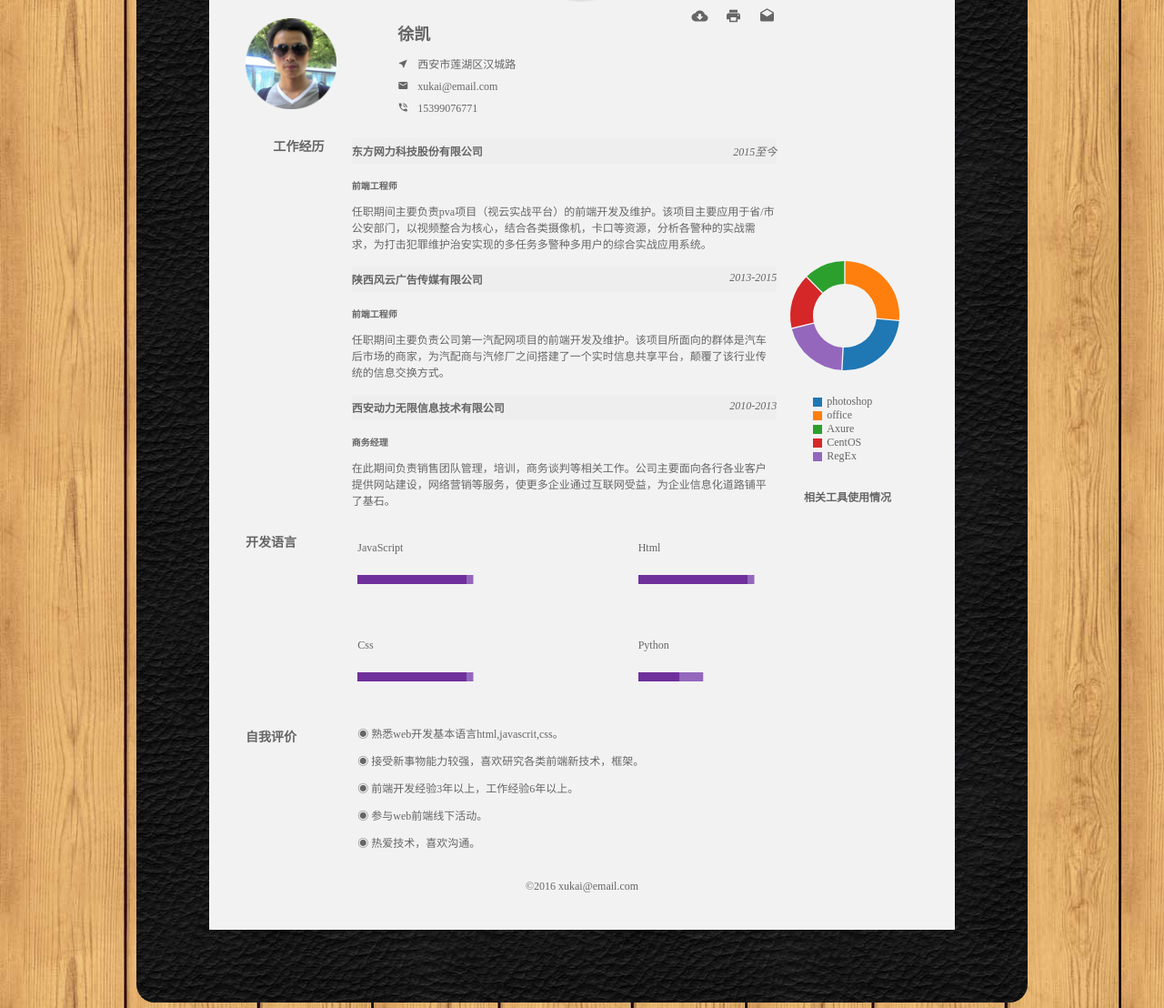
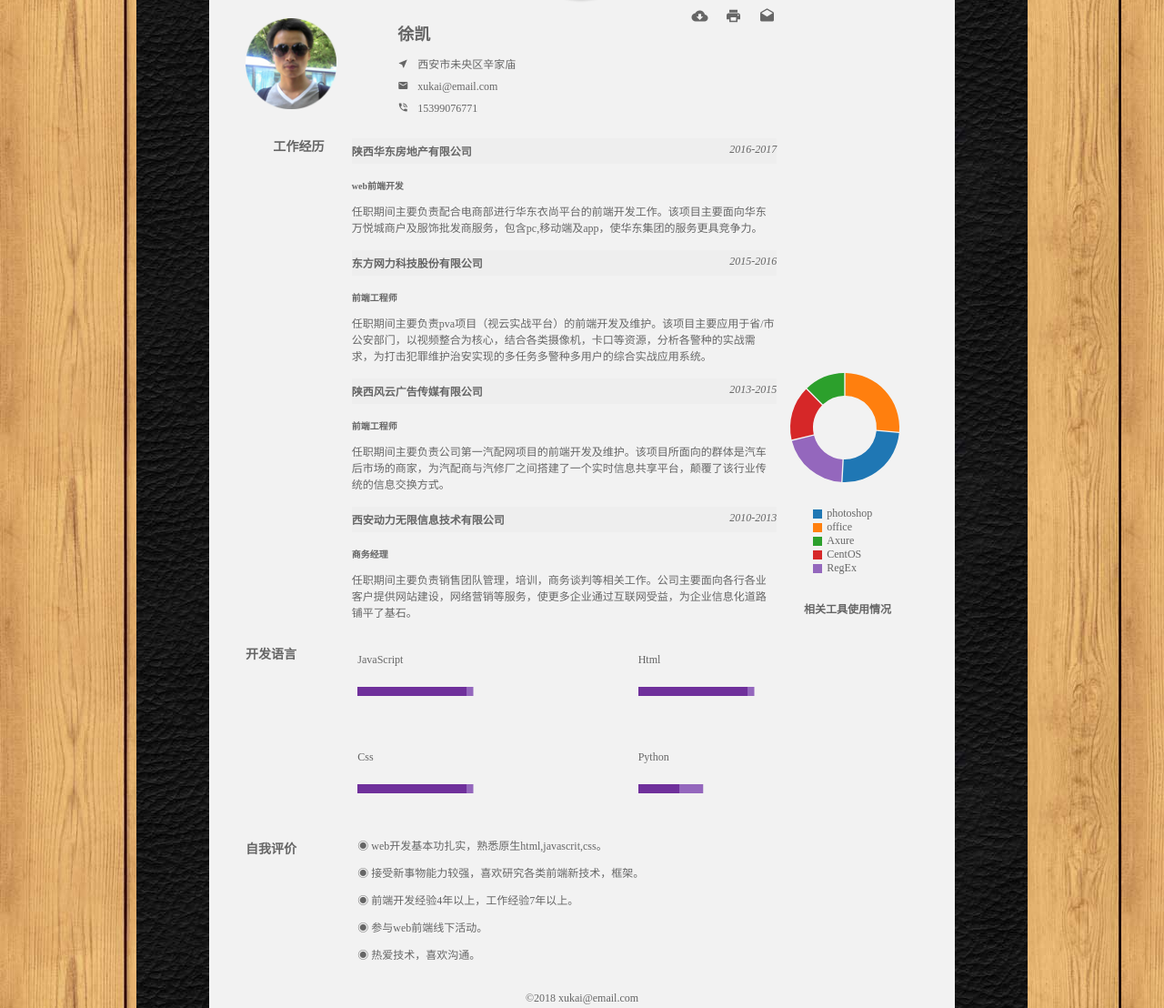
Before and after one commit to 8v8/8v8, a plain HTML site: page index.html in a window 1280 px wide. Shown: the part 212-1320 px from the top of the page at 91% size. Drawn offline with Linux system fonts and the light colour scheme; files whose address does not match are found by name.

Commit message:
upgrade to 2018

```diff
--- a/css/index.css
+++ b/css/index.css
@@ -90,10 +90,10 @@ body {
 .download ul {
     display: none;
     position: absolute;
-    left: -28px;
+    left: -30px;
     top: 10px;
     padding: 0;
-    width: 85px;
+    width: 90px;
     border-radius: 3px;
 }
 .download:hover ul,
@@ -102,6 +102,7 @@ body {
     display: block;
 }
 .download ul li {
+    text-align: center;
     font-size: 12px;
     padding: 5px;
     border: 1px solid #6F309B;
--- a/index.html
+++ b/index.html
@@ -25,7 +25,7 @@
                 <figure class="lyt2 kpic"><img src="./img/k.png" alt="徐凯"></figure>
                 <div class="baseinfo lyt5">
                     <h2>徐凯</h2>
-                    <p class="add i-near_me ">西安市莲湖区汉城路</p>
+                    <p class="add i-near_me ">西安市未央区辛家庙</p>
                     <p class="email i-markunread">xukai@email.com</p>
                     <p class="phone i-phone_in_talk">15399076771</p>
 
@@ -49,8 +49,11 @@
             <div class="ability f-row-res">
                 <h3 class="lyt3 his-title">工作经历</h3>
                 <div class="work lyt12">
+                    <h4 class="comane f-row-between">陕西华东房地产有限公司<em>2016-2017</em></h4>
+                    <h5>web前端开发</h5>
+                    <p>任职期间主要负责配合电商部进行华东衣尚平台的前端开发工作。该项目主要面向华东万悦城商户及服饰批发商服务，包含pc,移动端及app，使华东集团的服务更具竞争力。</p>
 
-                    <h4 class="comane f-row-between">东方网力科技股份有限公司<em>2015至今</em></h4>
+                    <h4 class="comane f-row-between">东方网力科技股份有限公司<em>2015-2016</em></h4>
                     <h5>前端工程师</h5>
                     <p>任职期间主要负责pva项目（视云实战平台）的前端开发及维护。该项目主要应用于省/市公安部门，以视频整合为核心，结合各类摄像机，卡口等资源，分析各警种的实战需求，为打击犯罪维护治安实现的多任务多警种多用户的综合实战应用系统。</p>
 
@@ -62,22 +65,12 @@
 
                     <h4 class="comane f-row-between">西安动力无限信息技术有限公司<em>2010-2013</em></h4>
                     <h5>商务经理</h5>
-                    <p>在此期间负责销售团队管理，培训，商务谈判等相关工作。公司主要面向各行各业客户提供网站建设，网络营销等服务，使更多企业通过互联网受益，为企业信息化道路铺平了基石。</p>
+                    <p>任职期间主要负责销售团队管理，培训，商务谈判等相关工作。公司主要面向各行各业客户提供网站建设，网络营销等服务，使更多企业通过互联网受益，为企业信息化道路铺平了基石。</p>
 
 
                 </div>
                 <div class="tools lyt4 f-col-end noprint">
 
-                    <!--
-        <svg xmlns="http://www.w3.org/2000/svg" width=130 height=130 class="piechart">
-                      <path d="M66,66 L130,66  A64,64 0 0,1 57,129 z" fill="#327ea3"></path>
-                      <path d="M66,66 L57, 129 A64,64 0 0,1 2,60 z" fill="#4ca5d0"></path>
-                      <path d="M66,66 L2,  60  A64,64 0 0,1 34,11 z" fill="#6ca338"></path>
-                      <path d="M66,66 L34, 11  A64,64 0 0,1 103,14 z" fill="#ffbc38"></path>
-                      <path d="M66,66 L103,14  A64,64 0 0,1 130,66 z" fill="#e82c0c"></path>
-                      <circle cx="66" cy="66" r="40" fill="#ffffff"></circle>
-                      </svg>
--->
 
 
                     <div class="tools-chart"></div>
@@ -123,15 +116,15 @@
             <div class="f-row-res">
                 <h3 class="lyt2 own-title">自我评价</h3>
                 <div class="lyt10">
-                    <p>◉ 熟悉web开发基本语言html,javascrit,css。</p>
+                    <p>◉ web开发基本功扎实，熟悉原生html,javascrit,css。</p>
                     <p>◉ 接受新事物能力较强，喜欢研究各类前端新技术，框架。</p>
-                    <p>◉ 前端开发经验3年以上，工作经验6年以上。</p>
+                    <p>◉ 前端开发经验4年以上，工作经验7年以上。</p>
                     <p>◉ 参与web前端线下活动。</p>
                     <p>◉ 热爱技术，喜欢沟通。</p>
                 </div>
             </div>
             <footer class="f-tcenter">
-                ©2016 xukai@email.com
+                ©2018 xukai@email.com
             </footer>
         </div>
 
```
Also changed, not shown: 3 other files.
